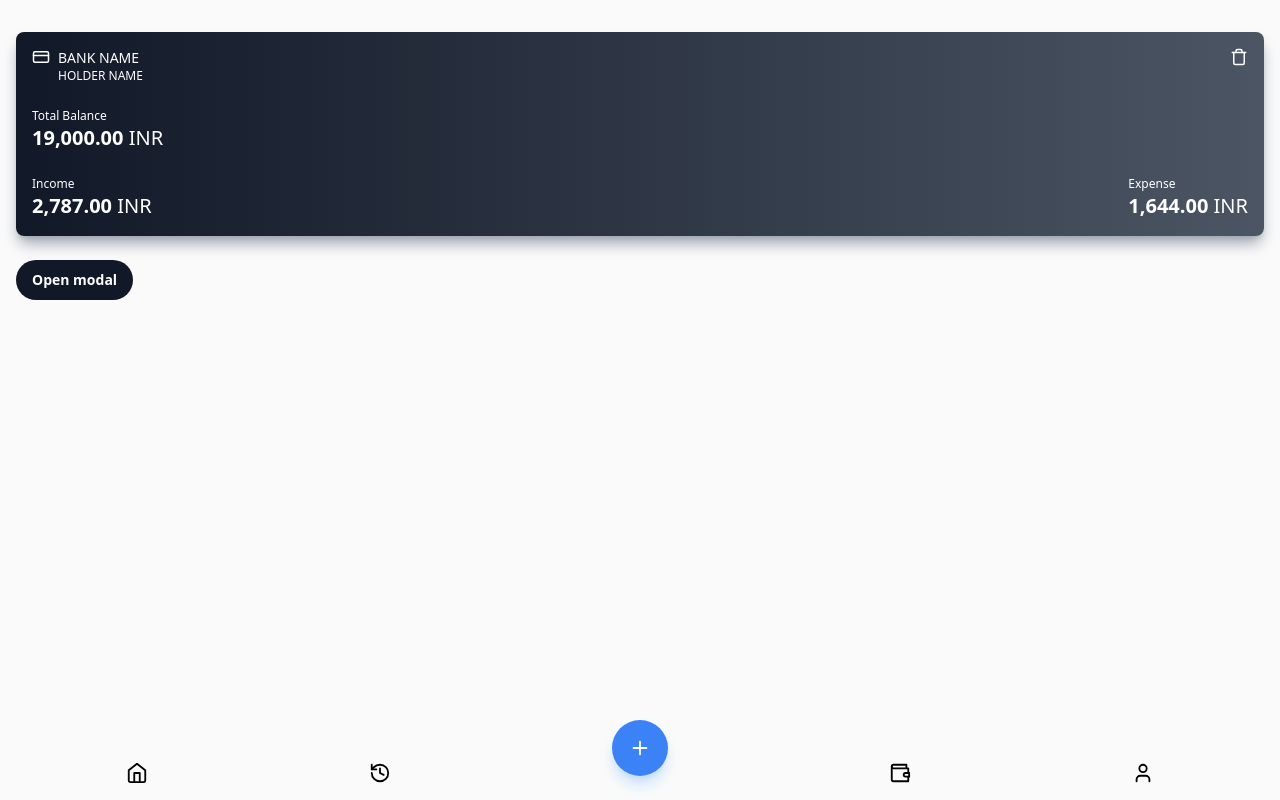
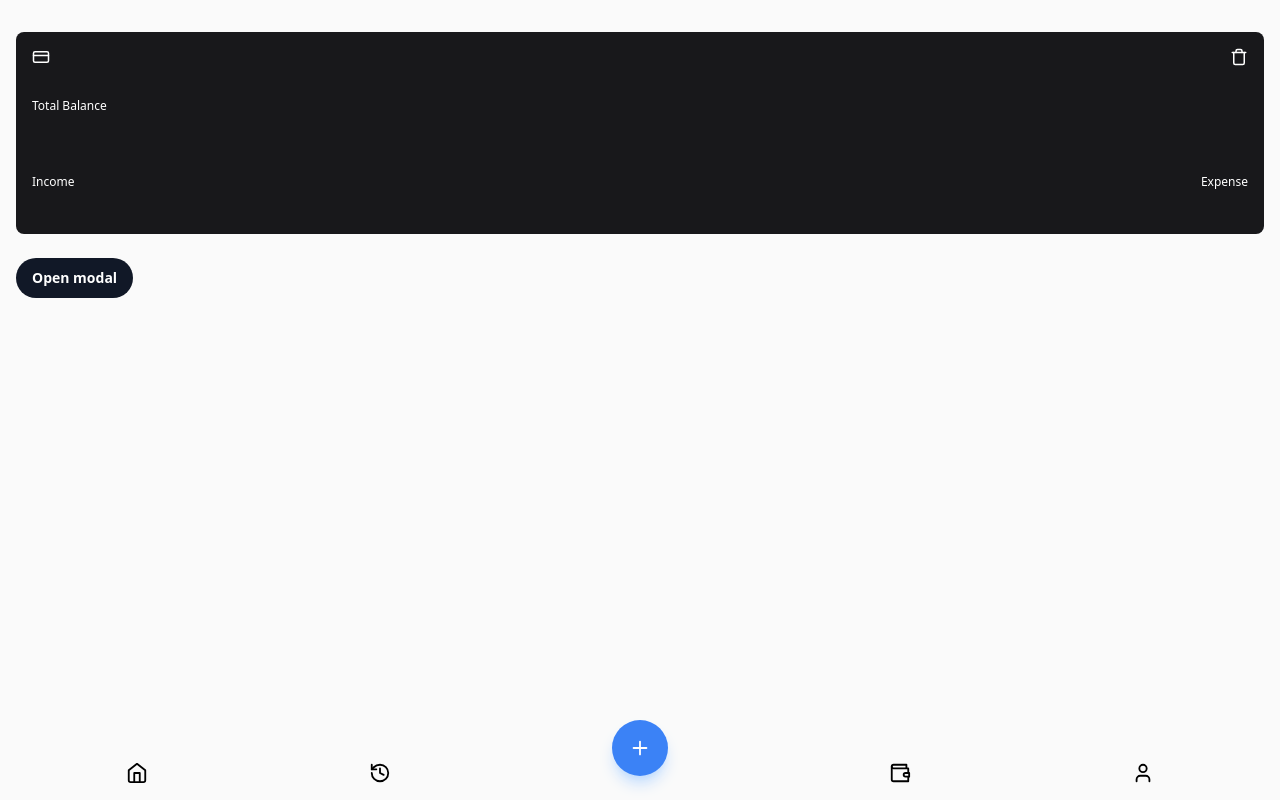
Before and after one commit to ImRayy/ExpenseManager, a Next.js app: page /accounts in a window 1280 px wide. Built offline with nearby package versions, Linux system fonts and the light colour scheme.

Commit message:
Added colorpicker

```diff
--- a/components/account/AccountCard.tsx
+++ b/components/account/AccountCard.tsx
@@ -1,35 +1,55 @@
 import { CreditCard, Trash } from "lucide-react";
+import { color } from "framer-motion";
 import React from "react";
-
-const AccountCard = () => {
+interface AccountCardProps {
+  accountName: string;
+  totalBalance: string;
+  income: string;
+  expense: string;
+  currency: "inr" | "dollar";
+  color?: string;
+}
+const AccountCard = ({
+  accountName,
+  totalBalance,
+  income,
+  expense,
+  currency,
+  color,
+}: AccountCardProps) => {
   return (
-    <div className="w-full rounded-lg bg-gradient-to-r from-gray-900 to-gray-600 p-4 text-sm text-white shadow-lg shadow-gray-400">
-      <div className="flex flex-col gap-6">
-        <div className="relative flex gap-2">
+    <div
+      className={`w-full  rounded-lg p-4 text-sm text-white ${
+        color || "bg-zinc-900"
+      }`}
+    >
+      <div className="flex flex-col gap-8">
+        <div className="relative flex items-center gap-2">
           <CreditCard size={18} />
           <span className="flex flex-col">
-            <span className="text-sm">BANK NAME</span>
-            <span className="text-xs">HOLDER NAME</span>
+            <span className="text-lg">{accountName}</span>
           </span>
           <Trash size={18} className="absolute right-0" />
         </div>
         <div className="flex flex-col">
           <span className="text-xs">Total Balance</span>
           <span className="text-xl font-bold">
-            19,000.00 <span className="font-normal">INR</span>
+            {totalBalance}
+            <span className="ml-2 font-normal uppercase">{currency}</span>
           </span>
         </div>
         <div className="flex justify-between">
           <div className="flex flex-col">
             <span className="text-xs">Income</span>
             <span className="text-xl font-bold">
-              2,787.00 <span className="font-normal">INR</span>
+              {income} <span className="font-normal uppercase">{currency}</span>
             </span>
           </div>
           <div className="flex flex-col text-start">
             <span className="text-xs">Expense</span>
             <span className="text-xl font-bold">
-              1,644.00 <span className="font-normal">INR</span>
+              {expense}
+              <span className="ml-2 font-normal uppercase">{currency}</span>
             </span>
           </div>
         </div>
--- /dev/null
+++ b/components/ui/ColorPicker.tsx
@@ -0,0 +1,37 @@
+import React, { SetStateAction } from "react";
+interface ColorPickerProps {
+  setColor: React.Dispatch<SetStateAction<string>>;
+}
+const ColorPicker = ({ setColor }: ColorPickerProps) => {
+  const colors = [
+    "bg-blue-500",
+    "bg-rose-500",
+    "bg-pink-500",
+    "bg-orange-500",
+    "bg-yellow-500",
+    "bg-green-500",
+    "bg-cyan-500",
+    "bg-violet-500",
+    "bg-fuchsia-500",
+  ];
+  return (
+    <div className="w-full overflow-x-auto">
+      <div className="flex-shrink-0">
+        <div
+          className="flex items-center justify-start gap-4 overflow-x-auto"
+          style={{ scrollbarWidth: "none", msOverflowStyle: "none" }}
+        >
+          {colors.map((color, index) => (
+            <div
+              key={index}
+              className={`h-12 w-12 flex-shrink-0 rounded-full ${color}`}
+              onClick={() => setColor(color)}
+            ></div>
+          ))}
+        </div>
+      </div>
+    </div>
+  );
+};
+
+export default ColorPicker;
```
